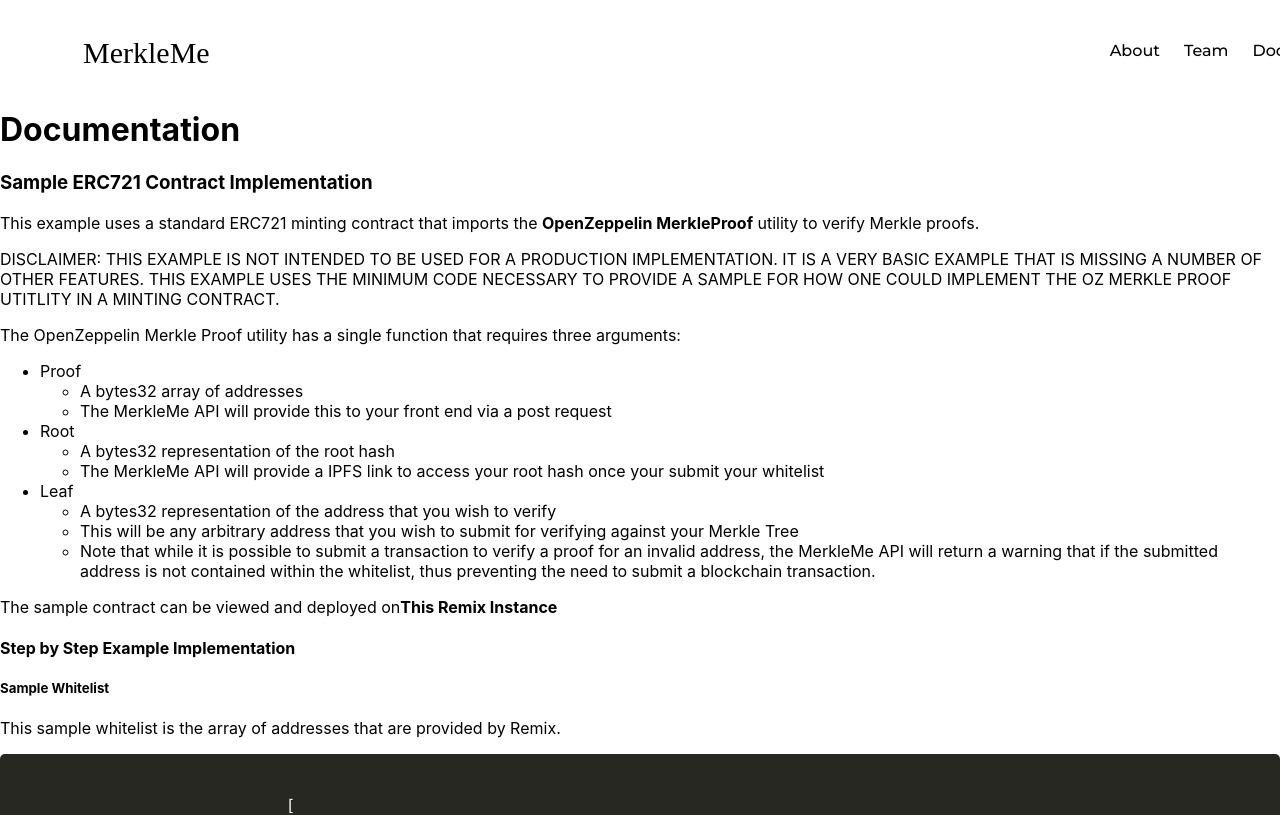
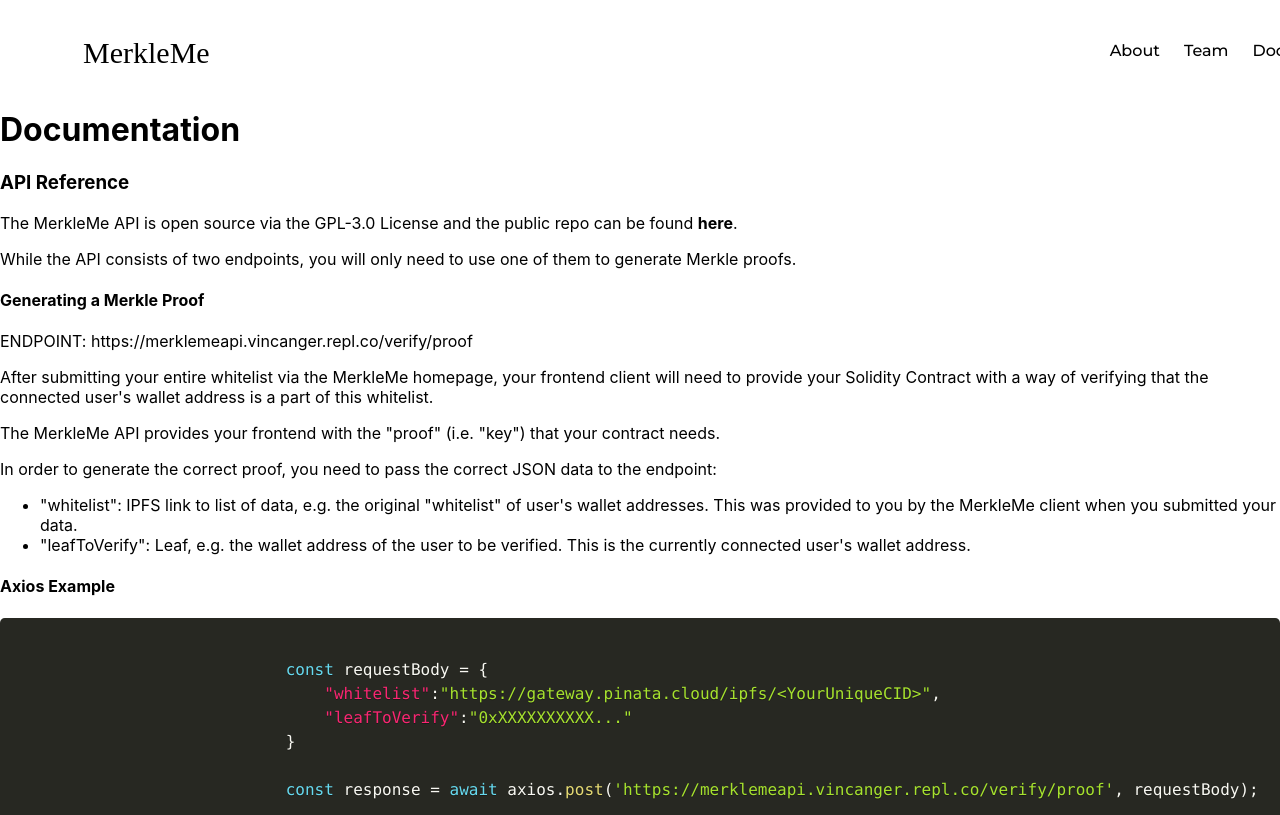
Before and after one commit to nfgenes/merkleme, a Next.js app: page /documentation in a window 1280 px wide. Shown: the top 815 px of the page. Built offline with nearby package versions, Linux system fonts and the light colour scheme; a web font is replaced by a local one.

Commit message:
feat: update documentation page

```diff
--- a/components/documentationSampleContract.js
+++ b/components/documentationSampleContract.js
@@ -54,7 +54,7 @@
 
             <p>
                 The sample contract can be viewed and deployed on
-                <a href="https://remix.ethereum.org/#url=https://github.com/nfgenes/merkleme/blob/main/example/sampleContract.sol&optimize=false&runs=200&evmVersion=null&version=soljson-v0.8.4+commit.c7e474f2.js" target="_blank" rel="noreffer"><b>This Remix Instance</b></a>
+                <a href="https://remix.ethereum.org/#url=https://github.com/nfgenes/merkleme/blob/main/example/sampleContract.sol&optimize=false&runs=200&evmVersion=null&version=soljson-v0.8.4+commit.c7e474f2.js" target="_blank" rel="noreferrer"><b>This Remix Instance</b></a>
             </p>
 
             <h4>Step by Step Example Implementation</h4>
--- a/pages/documentation.js
+++ b/pages/documentation.js
@@ -7,7 +7,7 @@
         <div>
             <NavBar />
             <h1>Documentation</h1>
-            {/* <DocumentationAPIReference /> */}
+            <DocumentationAPIReference />
 
             <DocumentationSampleContract />
         </div>
```
